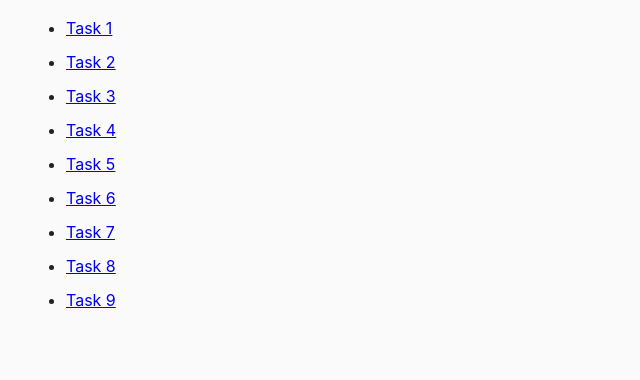
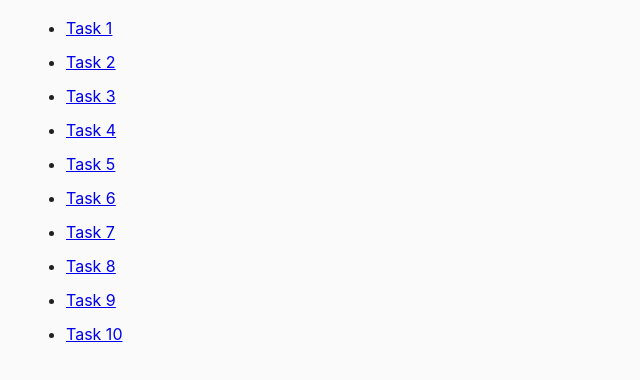
Before and after one commit to WojtekHerec/goit-js-hw-06, a plain HTML site: page index.html in a window 1280 px wide. Shown: the full height of the page, 0-640 px from the left. Drawn offline with Linux system fonts and the light colour scheme.

Commit message:
Update index.html

```diff
--- a/index.html
+++ b/index.html
@@ -18,6 +18,7 @@
       <li><a href="task-07.html">Task 7</a></li>
       <li><a href="task-08.html">Task 8</a></li>
       <li><a href="task-09.html">Task 9</a></li>
+      <li><a href="task-10.html">Task 10</a></li>
     </ul>
   </body>
 </html>
```
